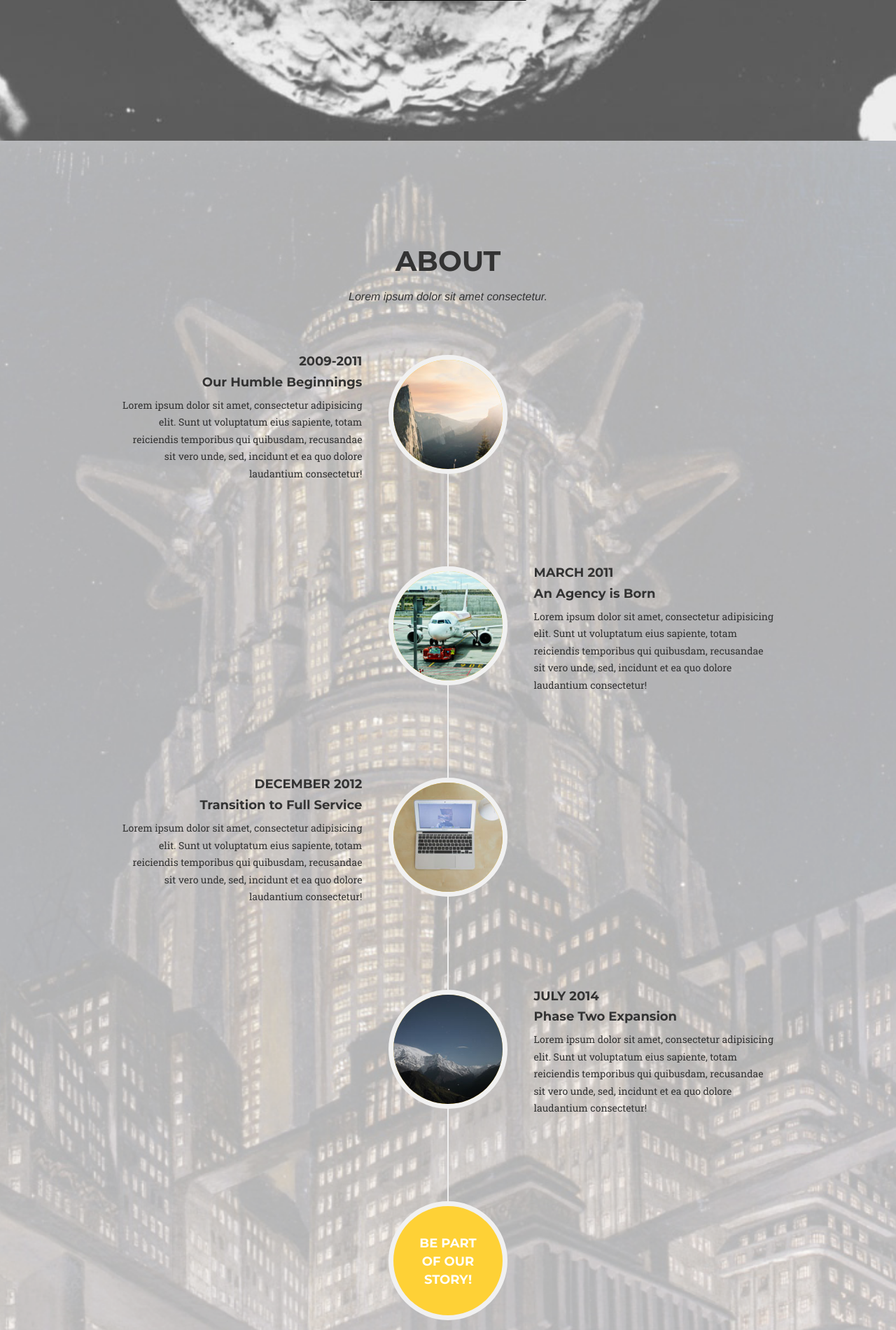
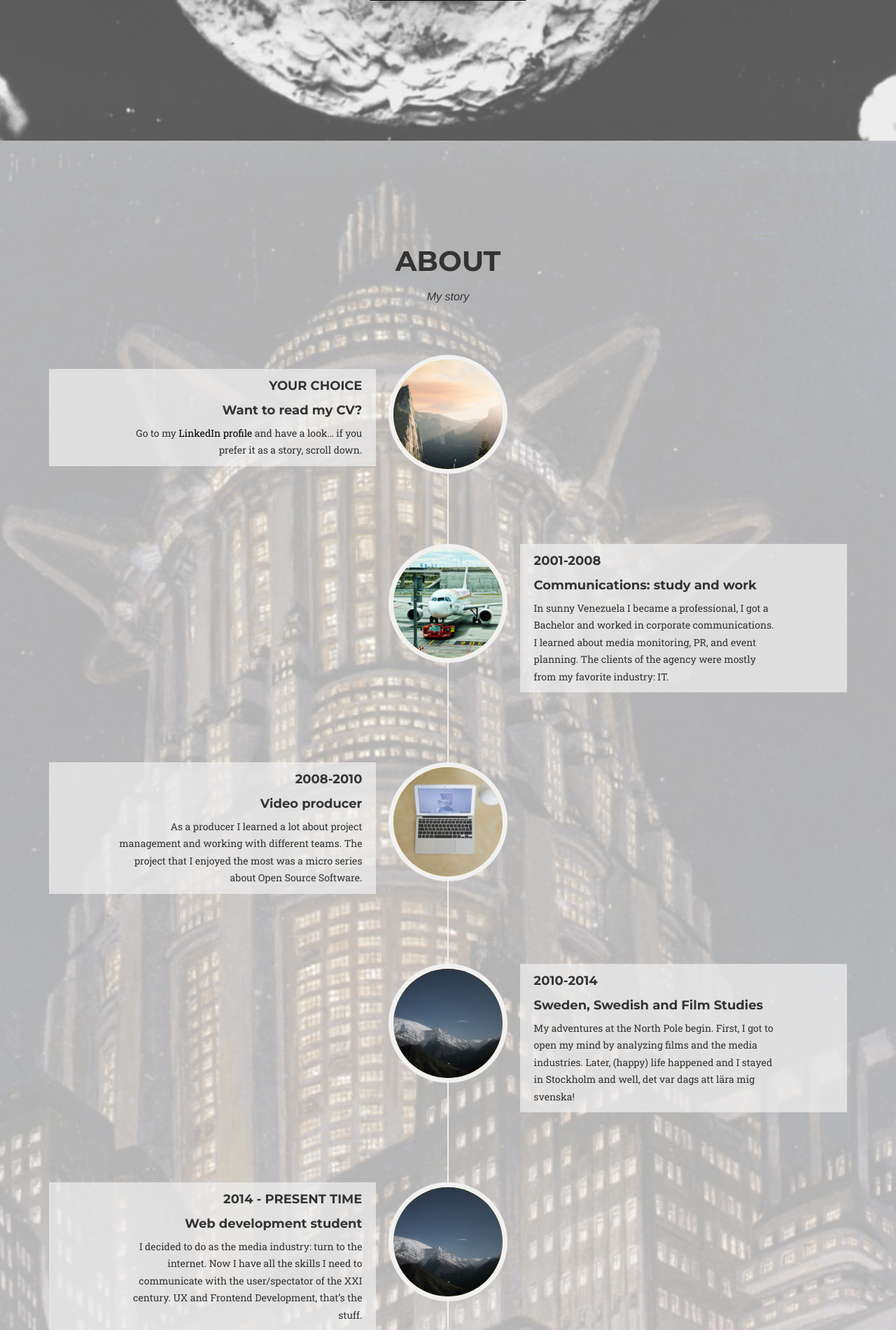
Before and after one commit to vivianareveron/vivianareveron.github.io, a PHP site: page / in a window 1280 px wide. Shown: the part 682-2582 px from the top of the page at 70% size. Run offline with PHP 8.4, Linux system fonts and the light colour scheme; some libraries are stand-ins or nearby versions; some web fonts are replaced.

Commit message:
Added the texts to about

```diff
--- a/css/agency.css
+++ b/css/agency.css
@@ -695,6 +695,7 @@ section h3.section-subheading {
     width: 100%;
     padding: 0 20px 0 100px;
     text-align: left;
+    background-color: rgba(241, 241,241, 0.7);
 }
 
 .timeline>li .timeline-panel:before {
@@ -756,7 +757,7 @@ section h3.section-subheading {
 }
 
 .timeline .timeline-heading h4 {
-    margin-top: 0;
+    margin-top: 15px;
     color: inherit;
 }
 
@@ -768,6 +769,7 @@ section h3.section-subheading {
 .timeline .timeline-body>ul {
     margin-bottom: 0;
 }
+
 
 @media(min-width:768px) {
     .timeline:before {
@@ -804,6 +806,8 @@ section h3.section-subheading {
         padding: 0 30px 20px 20px;
         text-align: left;
     }
+
+
 }
 
 @media(min-width:992px) {
@@ -838,7 +842,7 @@ section h3.section-subheading {
     }
 
     .timeline>li .timeline-panel {
-        padding: 0 20px 20px 100px;
+        padding: 0 20px 10px 100px;
     }
 
     .timeline>li .timeline-image {
@@ -852,9 +856,15 @@ section h3.section-subheading {
     }
 
     .timeline>li.timeline-inverted>.timeline-panel {
-        padding: 0 100px 20px 20px;
+        padding: 0 100px 10px 20px;
     }
+
+    #first{
+        margin-top: 20px;
 }
+}
+
+
 
 .team-member {
     margin-bottom: 50px;
--- a/index.html
+++ b/index.html
@@ -99,7 +99,7 @@
             <div class="row">
                 <div class="col-lg-12 text-center">
                     <h2 class="section-heading">About</h2>
-                    <h3 class="section-subheading text-muted">Lorem ipsum dolor sit amet consectetur.</h3>
+                    <h3 class="section-subheading text-muted">My story</h3>
                 </div>
             </div>
             <div class="row">
@@ -109,13 +109,13 @@
                             <div class="timeline-image">
                                 <img class="img-circle img-responsive" src="img/about/1.jpg" alt="">
                             </div>
-                            <div class="timeline-panel">
+                            <div class="timeline-panel" id="first">
                                 <div class="timeline-heading">
-                                    <h4>2009-2011</h4>
-                                    <h4 class="subheading">Our Humble Beginnings</h4>
+                                    <h4>Your choice</h4>
+                                    <h4 class="subheading">Want to read my CV?</h4>
                                 </div>
                                 <div class="timeline-body">
-                                    <p class="text-muted">Lorem ipsum dolor sit amet, consectetur adipisicing elit. Sunt ut voluptatum eius sapiente, totam reiciendis temporibus qui quibusdam, recusandae sit vero unde, sed, incidunt et ea quo dolore laudantium consectetur!</p>
+                                    <p class="text-muted">Go to my <a href="https://www.linkedin.com/profile/view?id=191081647&trk=spm_pic" target="_blank">LinkedIn profile </a> and have a look… if you prefer it as a story, scroll down.</p>
                                 </div>
                             </div>
                         </li>
@@ -125,11 +125,11 @@
                             </div>
                             <div class="timeline-panel">
                                 <div class="timeline-heading">
-                                    <h4>March 2011</h4>
-                                    <h4 class="subheading">An Agency is Born</h4>
+                                    <h4>2001-2008</h4>
+                                    <h4 class="subheading">Communications: study and work</h4>
                                 </div>
                                 <div class="timeline-body">
-                                    <p class="text-muted">Lorem ipsum dolor sit amet, consectetur adipisicing elit. Sunt ut voluptatum eius sapiente, totam reiciendis temporibus qui quibusdam, recusandae sit vero unde, sed, incidunt et ea quo dolore laudantium consectetur!</p>
+                                    <p class="text-muted">In sunny Venezuela I became a professional, I got a Bachelor and worked in corporate communications. I learned about media monitoring, PR, and event planning. The clients of the agency were mostly from my favorite industry: IT. </p>
                                 </div>
                             </div>
                         </li>
@@ -139,11 +139,11 @@
                             </div>
                             <div class="timeline-panel">
                                 <div class="timeline-heading">
-                                    <h4>December 2012</h4>
-                                    <h4 class="subheading">Transition to Full Service</h4>
+                                    <h4>2008-2010</h4>
+                                    <h4 class="subheading">Video producer</h4>
                                 </div>
                                 <div class="timeline-body">
-                                    <p class="text-muted">Lorem ipsum dolor sit amet, consectetur adipisicing elit. Sunt ut voluptatum eius sapiente, totam reiciendis temporibus qui quibusdam, recusandae sit vero unde, sed, incidunt et ea quo dolore laudantium consectetur!</p>
+                                    <p class="text-muted">As a producer I learned a lot about project management and working with different teams. The project that I enjoyed the most was a micro series about Open Source Software.</p>
                                 </div>
                             </div>
                         </li>
@@ -153,19 +153,41 @@
                             </div>
                             <div class="timeline-panel">
                                 <div class="timeline-heading">
-                                    <h4>July 2014</h4>
-                                    <h4 class="subheading">Phase Two Expansion</h4>
+                                    <h4>2010-2014</h4>
+                                    <h4 class="subheading">Sweden, Swedish and Film Studies</h4>
                                 </div>
                                 <div class="timeline-body">
-                                    <p class="text-muted">Lorem ipsum dolor sit amet, consectetur adipisicing elit. Sunt ut voluptatum eius sapiente, totam reiciendis temporibus qui quibusdam, recusandae sit vero unde, sed, incidunt et ea quo dolore laudantium consectetur!</p>
+                                    <p class="text-muted">My adventures at the North Pole begin. First, I got to open my mind by analyzing films and the media industries. Later, (happy) life happened and I stayed in Stockholm and well, det var dags att lära mig svenska!</p>
+                                </div>
+                            </div>
+                        </li>
+                        <li>
+                            <div class="timeline-image">
+                                <img class="img-circle img-responsive" src="img/about/4.jpg" alt="">
+                            </div>
+                            <div class="timeline-panel">
+                                <div class="timeline-heading">
+                                    <h4>2014 - present time</h4>
+                                    <h4 class="subheading">Web development student </h4>
+                                </div>
+                                <div class="timeline-body">
+                                    <p class="text-muted">I decided to do as the media industry: turn to the internet. Now I have all the skills I need to communicate with the user/spectator of the XXI century. UX and Frontend Development, that’s the stuff.   </p>
                                 </div>
                             </div>
                         </li>
                         <li class="timeline-inverted">
                             <div class="timeline-image">
-                                <h4>Be Part
-                                    <br>Of Our
-                                    <br>Story!</h4>
+                                <h4>Are
+                                    <br>you
+                                    <br>next?</h4>
+                            </div>
+                            <div class="timeline-panel">
+                                <div class="timeline-heading">
+                                    <h4>Looking for a "LIA plats"</h4>
+                                </div>
+                                <div class="timeline-body">
+                                    <p class="text-muted">I’m looking for a company where I can contribute with my recently required skills: HTML, CSS, JavaScript, PHP, SQL and more… My internship (LIA = Lärande I arbete) will preferably focus on the Frontend languages. </p>
+                                </div>
                             </div>
                         </li>
                     </ul>
```
